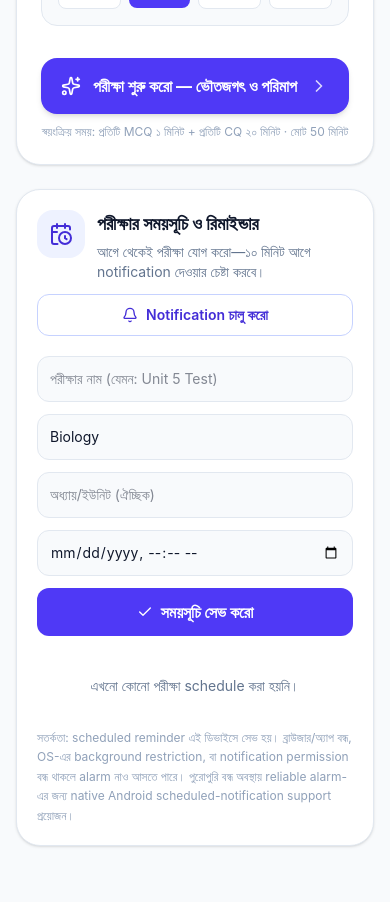
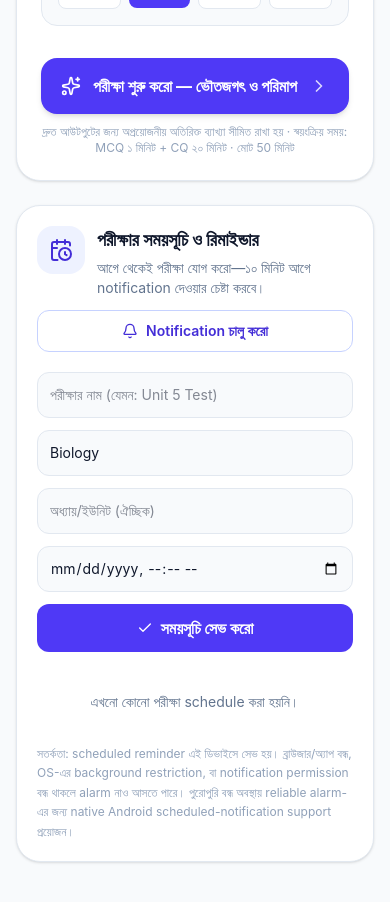
Before and after one commit to MRB13182/ExamLab-27, a React (Vite) app: page /#/setup in a window 390 px wide. Shown: the part 2020-2922 px from the top of the page. Built offline with nearby package versions, Linux system fonts and the light colour scheme.

Commit message:
Polish responsive setup copy for faster generation

```diff
--- a/src/components/ExamSetup.tsx
+++ b/src/components/ExamSetup.tsx
@@ -459,7 +459,7 @@ export const ExamSetup: React.FC<ExamSetupProps> = ({
               {isLoading ? (
                 <>
                   <div className="w-5 h-5 border-2 border-white/30 border-t-white rounded-full animate-spin" />
-                  <span>বোর্ড সিলেবাস অনুযায়ী প্রশ্নপত্র তৈরি হচ্ছে...</span>
+                  <span>প্রশ্ন তৈরি হচ্ছে… সাধারণত সংক্ষিপ্ত সেট দ্রুত তৈরি হয়</span>
                 </>
               ) : (
                 <>
@@ -470,7 +470,7 @@ export const ExamSetup: React.FC<ExamSetupProps> = ({
               )}
             </button>
             <p className="text-center text-xs text-slate-400 mt-2.5">
-              স্বয়ংক্রিয় সময়: প্রতিটি MCQ ১ মিনিট + প্রতিটি CQ ২০ মিনিট · মোট {((examType === "CQ" ? 0 : mcqCount) + (examType === "MCQ" ? 0 : cqCount) * 20)} মিনিট
+              দ্রুত আউটপুটের জন্য অপ্রয়োজনীয় অতিরিক্ত ব্যাখ্যা সীমিত রাখা হয় · স্বয়ংক্রিয় সময়: MCQ ১ মিনিট + CQ ২০ মিনিট · মোট {((examType === "CQ" ? 0 : mcqCount) + (examType === "MCQ" ? 0 : cqCount) * 20)} মিনিট
             </p>
           </div>
         </form>
```
